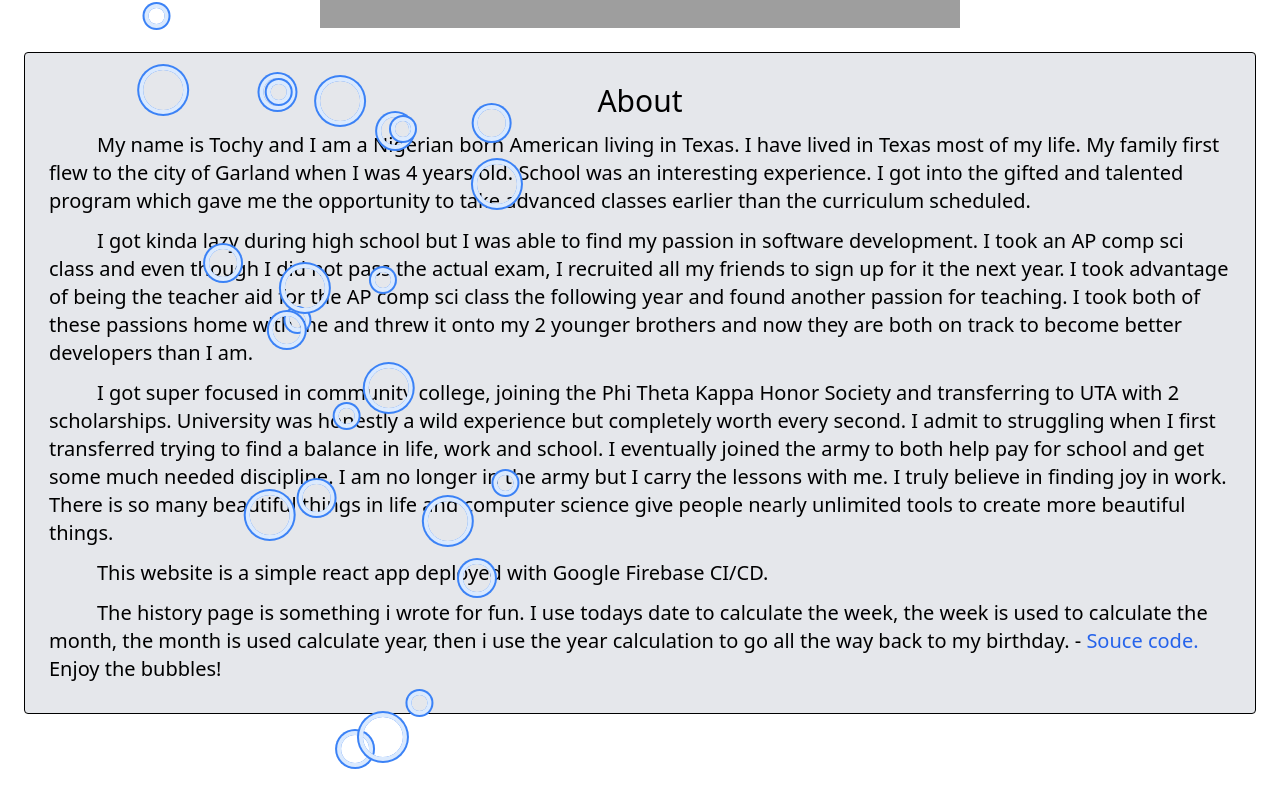
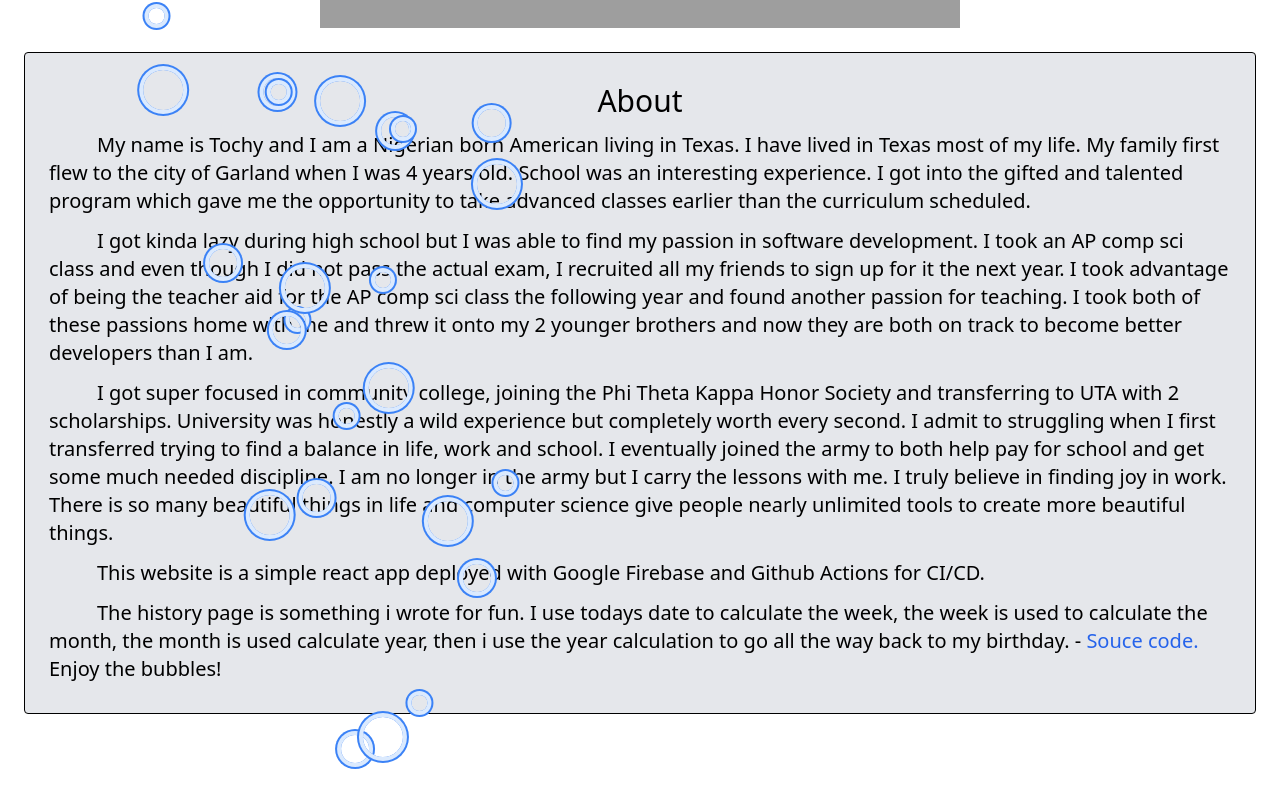
Before and after one commit to tochy97/tochyegeonu_dot_com, a React (Create React App) app: page / in a window 1280 px wide. Shown: the part 853-1660 px from the top of the page. Built offline with nearby package versions, Linux system fonts and the light colour scheme; grey boxes are pictures that could not be loaded.

Commit message:
Updated about

```diff
--- a/src/pages/About/About.js
+++ b/src/pages/About/About.js
@@ -44,7 +44,7 @@ function About() {
                     I got super focused in community college, joining the Phi Theta Kappa Honor Society and transferring to UTA with 2 scholarships. University was honestly a wild experience but completely worth every second. I admit to struggling when I first transferred trying to find a balance in life, work and school. I eventually joined the army to both help pay for school and get some much needed discipline. I am no longer in the army but I carry the lessons with me. I truly believe in finding joy in work. There is so many beautiful things in life and computer science give people nearly unlimited tools to create more beautiful things.
                 </p>
                 <aside className={innerText + 'indent-12 '}>
-                    This website is a simple react app deployed with Google Firebase CI/CD.
+                    This website is a simple react app deployed with Google Firebase and Github Actions for CI/CD.
                 </aside>
                 <aside className={innerText + 'indent-12 '}>
                     The history page is something i wrote for fun. I use todays date to calculate the week, the week is used to calculate the month, the month is used calculate year, then i use the year calculation to go all the way back to my birthday. - <a className={link} href='https://github.com/tochy97/tochyegeonu_dot_com'>Souce code. </a>
```
